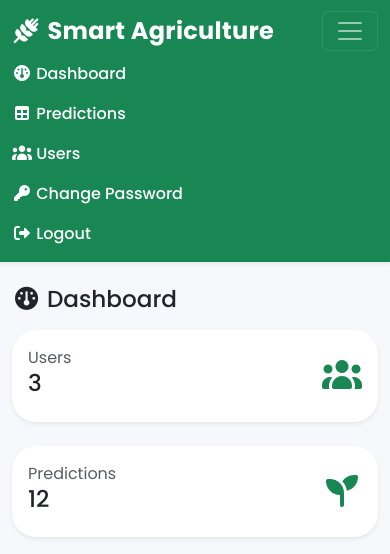
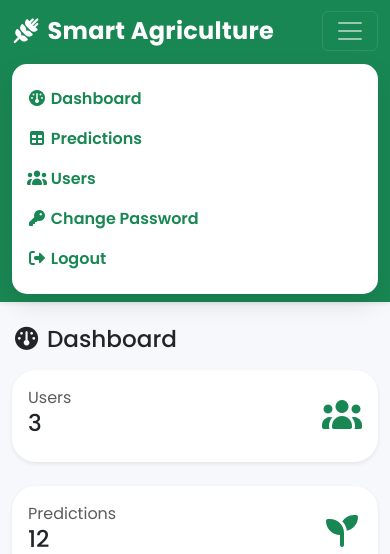
Before and after one commit to Jisnu3/cropPrediction_diseases_detection, a Django app: page /admin_dashboard/ in a window 390 px wide, after a click that opens the changed part. Shown: the top 554 px of the page. Run offline with Django 5.2, Linux system fonts and the light colour scheme; a user stored in the database is signed in; data comes from the database, SQL or seed files in the repository; some libraries are stand-ins or nearby versions.

```diff
--- a/recommender/static/css/style.css
+++ b/recommender/static/css/style.css
@@ -283,3 +283,27 @@ body{
         font-size:1.4rem;
     }
 }
+
+
+
+@media(max-width:768px){
+
+    .navbar-collapse{
+        background:white;
+        margin-top:10px;
+        padding:15px;
+        border-radius:15px;
+        box-shadow:0 10px 25px rgba(0,0,0,.1);
+    }
+
+    .navbar-nav .nav-link{
+        color:#198754 !important;
+        font-weight:600;
+    }
+
+    .dropdown-menu{
+        border:none;
+        background:#f8f9fa;
+        margin-left:15px;
+    }
+}
```
